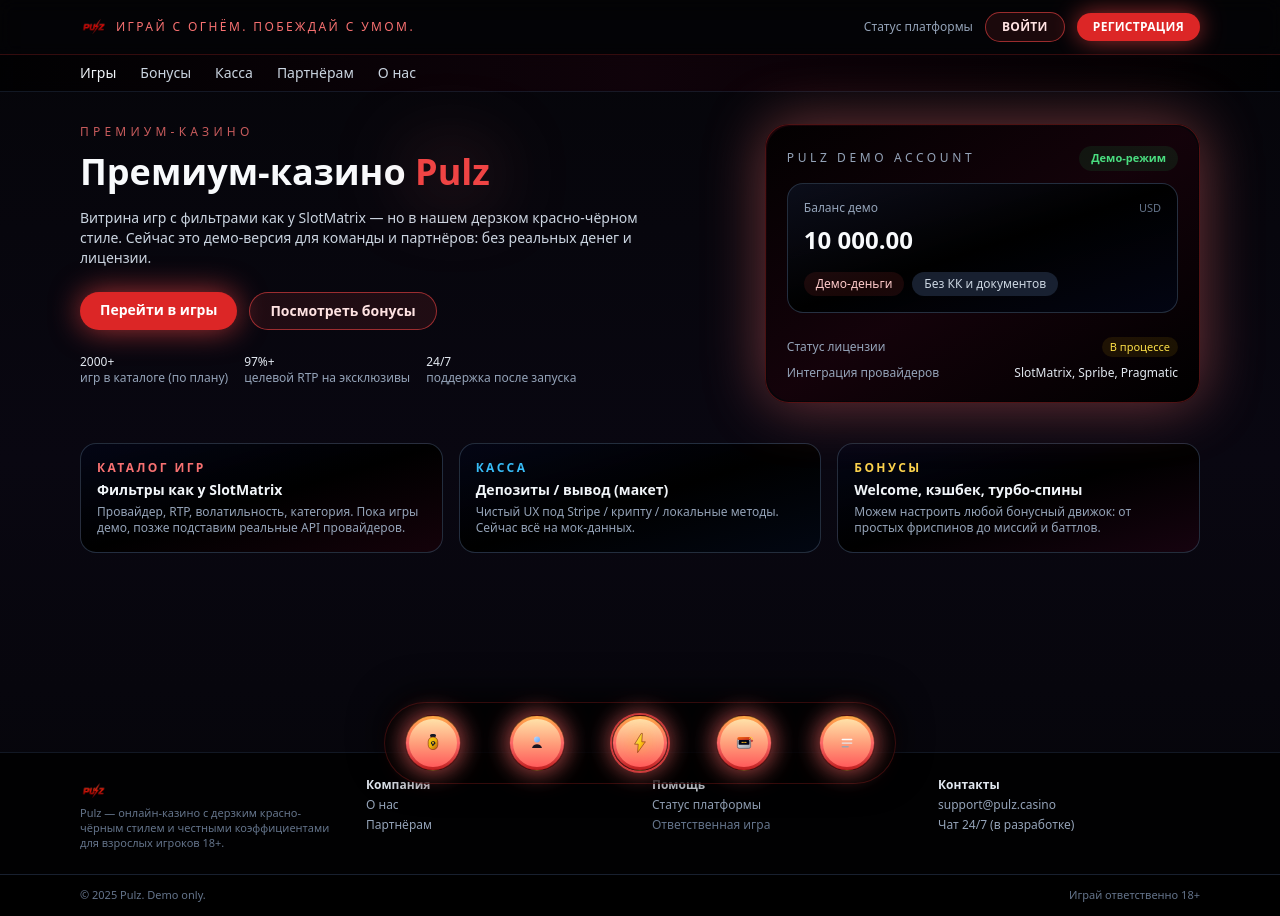
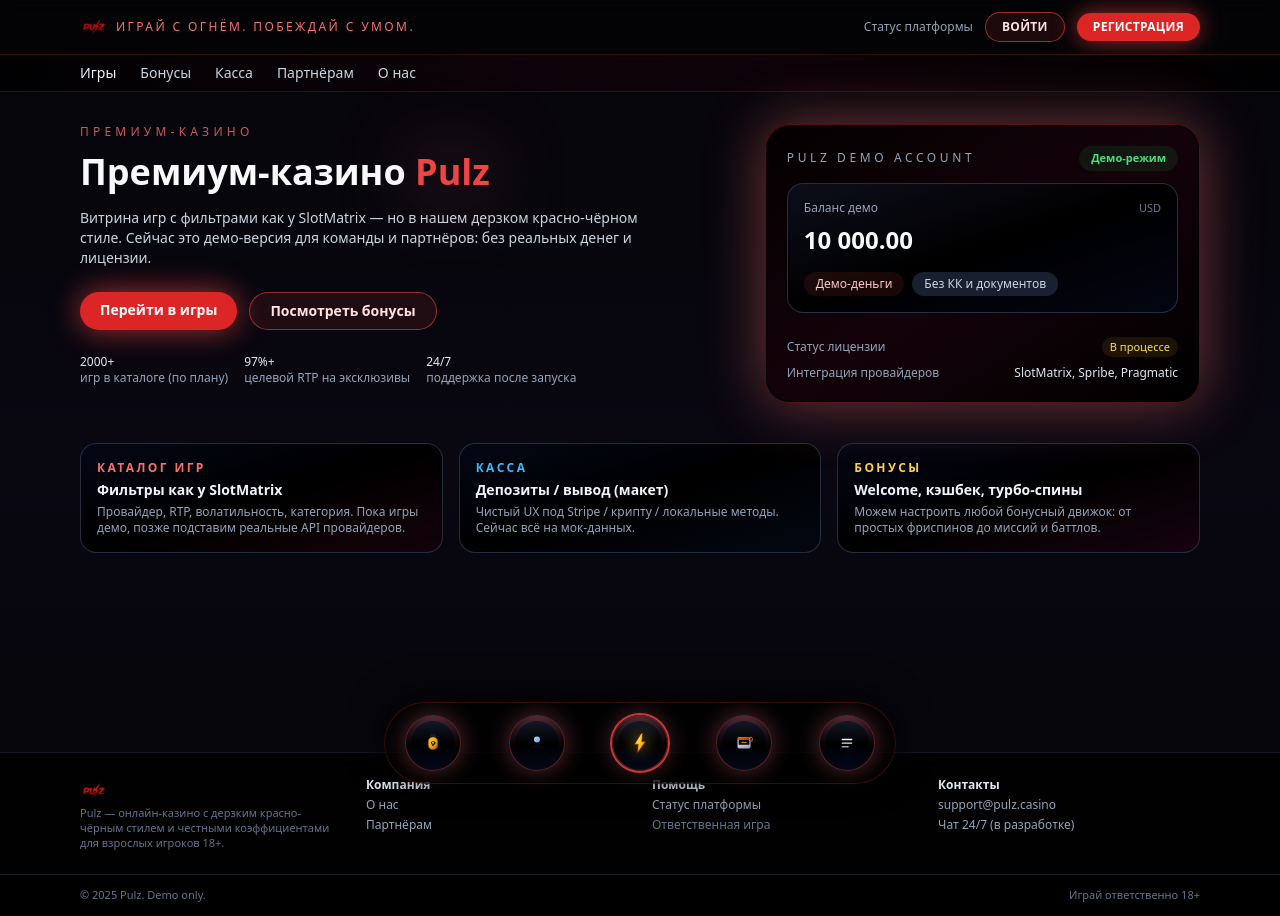
Before and after one commit to Demideni/pulz-casino-front, a Next.js app: page / in a window 1280 px wide. Built offline with nearby package versions, Linux system fonts and the light colour scheme.

Commit message:
Update men

```diff
--- a/components/FortuneWheel.tsx
+++ b/components/FortuneWheel.tsx
@@ -144,23 +144,28 @@
 };
 
 function CircleButton({ label, href, onClick, important, children }: CircleButtonProps) {
-  const inner = (
-    <span
-      className={[
-        "relative flex h-14 w-14 items-center justify-center rounded-full",
-        "bg-gradient-to-b from-[#ffb347] via-[#ff6b6b] to-[#b91c1c]",
-        "shadow-[0_0_25px_rgba(248,113,113,0.7)]",
-        "border border-black/60",
-        "transition-transform duration-150 group-active:scale-95",
-        important ? "ring-2 ring-red-500/80" : "",
-      ]
-        .filter(Boolean)
-        .join(" ")}
-    >
-      <span className="pointer-events-none absolute -inset-1 rounded-full bg-red-500/15 blur-md" />
-      <span className="relative flex h-12 w-12 items-center justify-center rounded-full bg-gradient-to-b from-[#ffe1a8] via-[#ff9f7b] to-[#ff5b5b]">
-        {children}
-      </span>
+  const outerClasses = [
+    "relative flex h-14 w-14 items-center justify-center rounded-full",
+    "bg-gradient-to-b from-[#050816] via-black to-[#050816]",
+    "border border-red-500/40",
+    "shadow-[0_0_22px_rgba(248,113,113,0.35)]",
+    "transition-transform duration-150 group-active:scale-95",
+    "overflow-hidden",
+    important ? "ring-2 ring-red-500/80" : "ring-1 ring-slate-900/70",
+  ]
+    .filter(Boolean)
+    .join(" ");
+
+  const innerGlow =
+    "pointer-events-none absolute -inset-2 rounded-full bg-[radial-gradient(circle_at_top,_rgba(248,113,113,0.55),transparent_60%)] opacity-70";
+
+  const innerCircle =
+    "relative flex h-11 w-11 items-center justify-center rounded-full bg-gradient-to-b from-[#111827] via-black to-[#020617]";
+
+  const content = (
+    <span className={outerClasses}>
+      <span className={innerGlow} />
+      <span className={innerCircle}>{children}</span>
     </span>
   );
 
@@ -171,7 +176,7 @@
         aria-label={label}
         className="group inline-flex items-center justify-center"
       >
-        {inner}
+        {content}
       </Link>
     );
   }
@@ -183,7 +188,7 @@
       onClick={onClick}
       className="group inline-flex items-center justify-center"
     >
-      {inner}
+      {content}
     </button>
   );
 }
```
